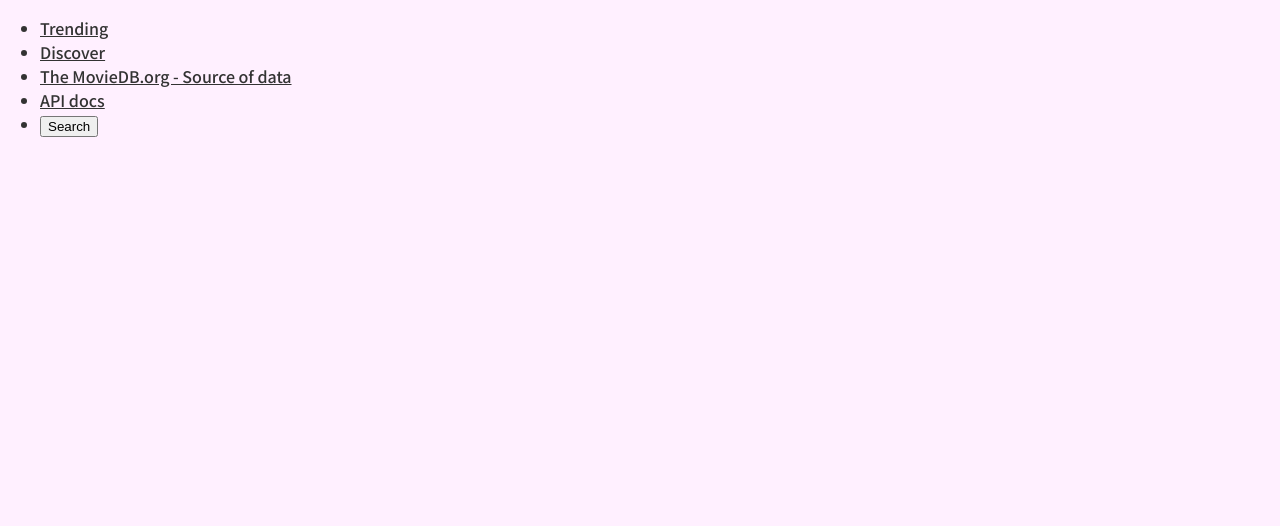
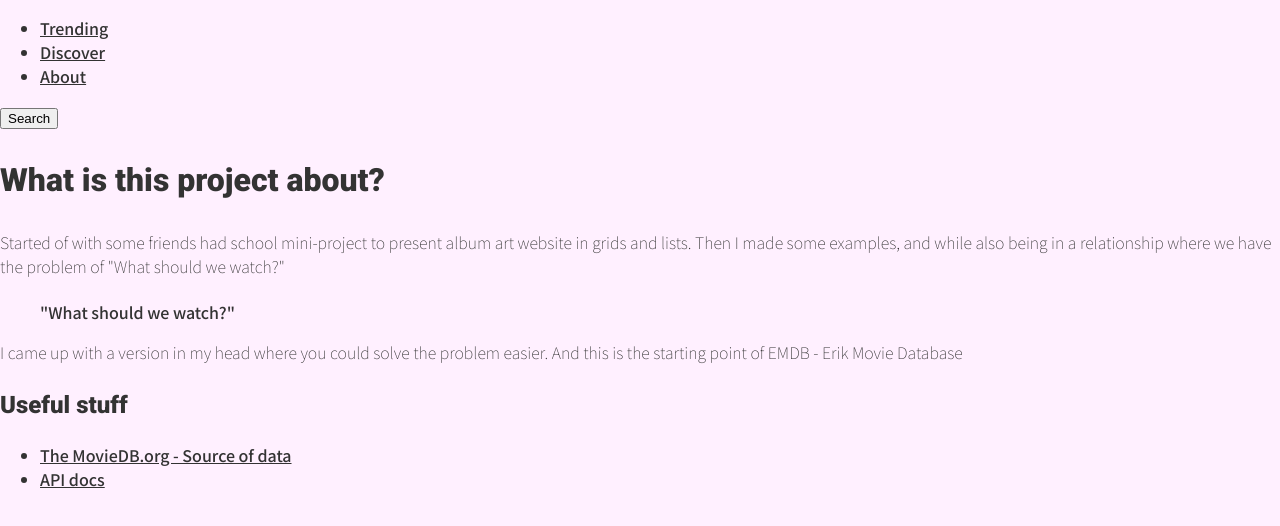
Before and after one commit to erikpantzar/emdb, a React (Create React App) app: page /about in a window 1280 px wide. Shown: the top 526 px of the page. Built offline with nearby package versions, Linux system fonts and the light colour scheme.

Commit message:
Added about

```diff
--- a/src/App.js
+++ b/src/App.js
@@ -4,6 +4,7 @@ import { BrowserRouter as Router, Switch, Route, Link } from 'react-router-dom'
 import Movie from './Views/Movie'
 import Home from './Views/Home'
 import Discover from './Views/Discover'
+import About from './Views/About'
 import Search from './components/Search/Search'
 
 export default function App() {
@@ -25,25 +26,14 @@ export default function App() {
             </li>
 
             <li>
-              <a href="https://www.themoviedb.org/">
-                The MovieDB.org - Source of data
-              </a>
-            </li>
-
-            <li>
-              <a href="https://developers.themoviedb.org/3">API docs</a>
-            </li>
-
-            <li>
-              <button
-                onClick={() => setSearchVisible(!searchVisible)}
-                type="button"
-              >
-                Search
-              </button>
+              <Link to="/about">About</Link>
             </li>
           </ul>
         </nav>
+
+        <button onClick={() => setSearchVisible(!searchVisible)} type="button">
+          Search
+        </button>
 
         <Switch>
           <Route exact path="/">
@@ -54,6 +44,8 @@ export default function App() {
             <Discover />
           </Route>
 
+          <Route exact path="/about" component={About} />
+
           <Route exact path={`/movie/:id`} component={Movie} />
         </Switch>
       </div>
--- /dev/null
+++ b/src/Views/About.js
@@ -0,0 +1,39 @@
+import React from 'react'
+
+const About = () => (
+	<article>
+		<h1>What is this project about? </h1>
+
+		<p>
+			Started of with some friends had school mini-project to present album art
+			website in grids and lists. Then I made some examples, and while also
+			being in a relationship where we have the problem of "What should we
+			watch?"
+		</p>
+
+		<blockquote>"What should we watch?"</blockquote>
+
+		<p>
+			I came up with a version in my head where you could solve the problem
+			easier. And this is the starting point of EMDB - Erik Movie Database
+		</p>
+
+		<section>
+			<h2>Useful stuff</h2>
+
+			<ul>
+				<li>
+					<a href="https://www.themoviedb.org/">
+						The MovieDB.org - Source of data
+					</a>
+				</li>
+
+				<li>
+					<a href="https://developers.themoviedb.org/3">API docs</a>
+				</li>
+			</ul>
+		</section>
+	</article>
+)
+
+export default About
```
Also changed, not shown: src/Views/Actor.js (deleted), src/Views/Genre.js (deleted).
